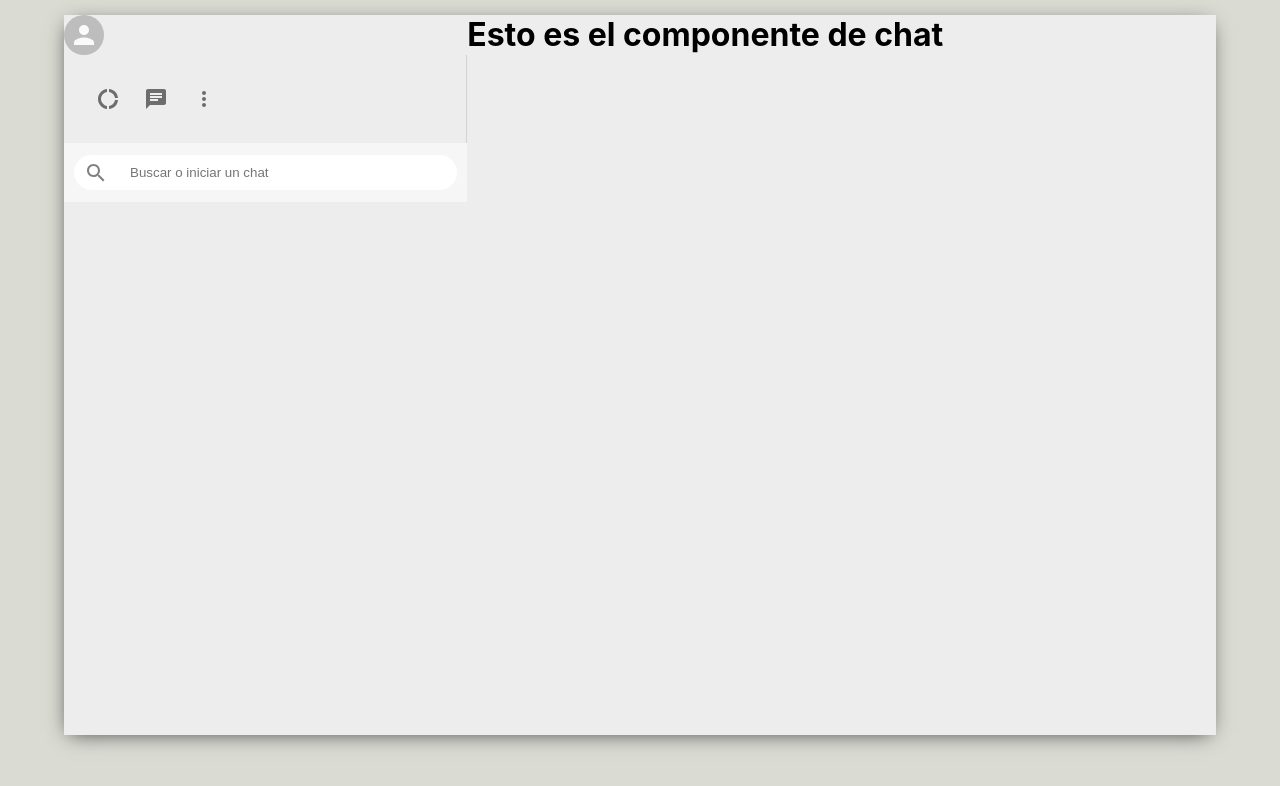
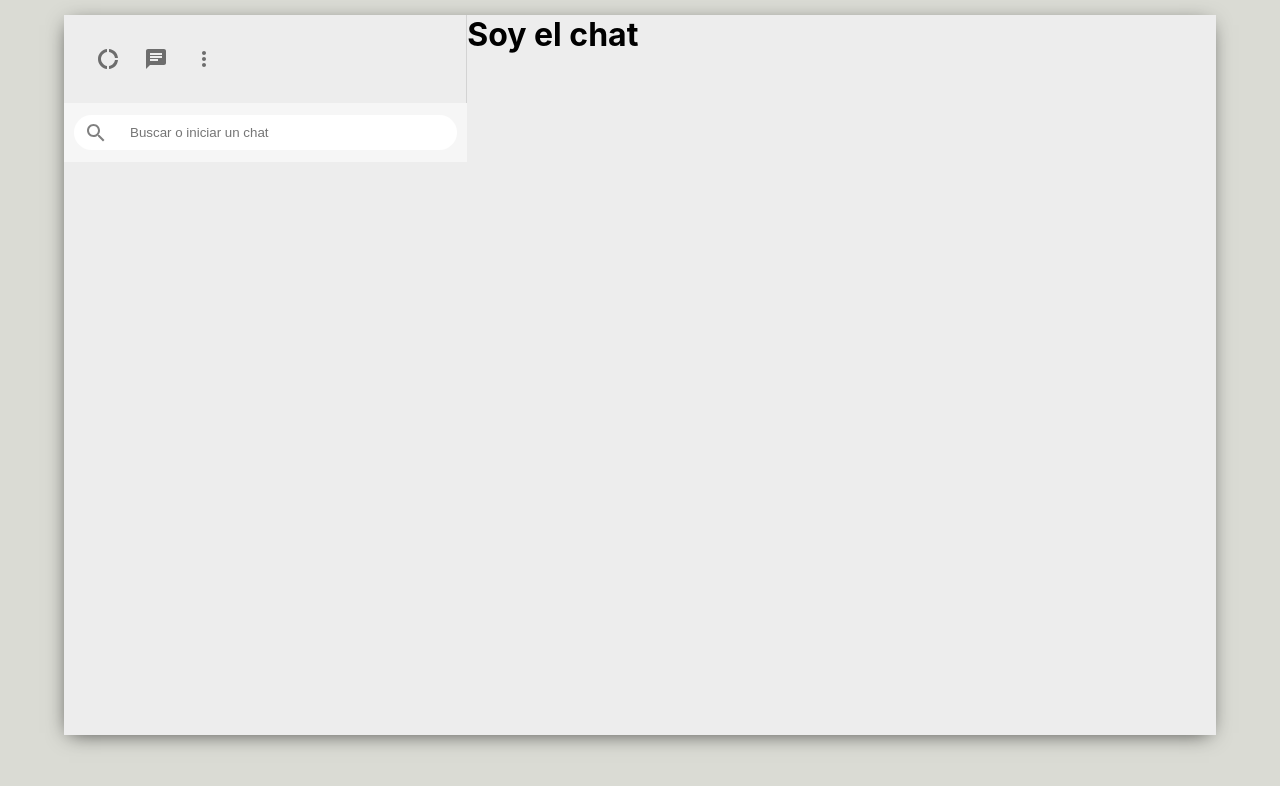
Before and after one commit to aldoecheverrria/whatsapp1b, a React (Create React App) app: page / in a window 1280 px wide. Shown: the top 786 px of the page. Built offline with nearby package versions, Linux system fonts and the light colour scheme.

Commit message:
Parte inicial del clon de whatsapp

```diff
--- a/src/App.css
+++ b/src/App.css
@@ -6,7 +6,7 @@
   display: grid;
   place-items: center;
   height: 100vh;
-  background-color: #dadbd3;
+  background-color: #dadbd4;
 }
 
 .app__body {
--- a/src/App.js
+++ b/src/App.js
@@ -6,7 +6,7 @@ function App() {
   return (
     <div className="app">
       <div className="app__body">
-        <Sidebar/>
+        <Sidebar />
         <Chat/>
       </div>
 
--- a/src/Chat.js
+++ b/src/Chat.js
@@ -1,12 +1,11 @@
-import React from 'react'
 import './Chat.css'
 
 function Chat() {
     return (
         <div className="chat">
-            <h1>Esto es el componente de chat</h1>
+            <h1>Soy el chat </h1>
         </div>
     )
 }
 
-export default Chat
+export default Chat;
--- a/src/Sidebar.css
+++ b/src/Sidebar.css
@@ -47,6 +47,7 @@
 
 .sidebar__searchContainer > input {
   border: none;
+  outline-style: solid;
   outline-width: 0;
   margin-left: 10px;
 }
--- a/src/Sidebar.js
+++ b/src/Sidebar.js
@@ -1,38 +1,37 @@
-import React from 'react'
 import './Sidebar.css'
-import DonutLargeIcon  from '@material-ui/icons/DonutLarge';
+import DonutLargeIcon from '@material-ui/icons/DonutLarge';
 import ChatIcon from '@material-ui/icons/Chat';
 import MoreVertIcon from '@material-ui/icons/MoreVert';
-import { Avatar, IconButton } from '@material-ui/core';
+import { IconButton } from '@material-ui/core';
 import { SearchOutlined } from '@material-ui/icons'
 
 function Sidebar() {
     return (
         <div className="sidebar">
-            <Avatar/>
+
             <div className="sidebar__header">
                 <div className="sidebar__headerRight">
                     <IconButton>
                         <DonutLargeIcon/>
+
                     </IconButton>
                     <IconButton>
-                        <ChatIcon/>
+                        <ChatIcon />
                     </IconButton>
                     <IconButton>
-                    <MoreVertIcon />
+                        <MoreVertIcon />
                     </IconButton>
                 </div>
             </div>
             <div className="sidebar__search">
                 <div className="sidebar__searchContainer">
-                    <SearchOutlined/>
+                    <SearchOutlined />
                     <input placeholder="Buscar o iniciar un chat" type="text"/>
                 </div>
 
             </div>
-
         </div>
     )
 }
 
-export default Sidebar
+export default Sidebar;
```
